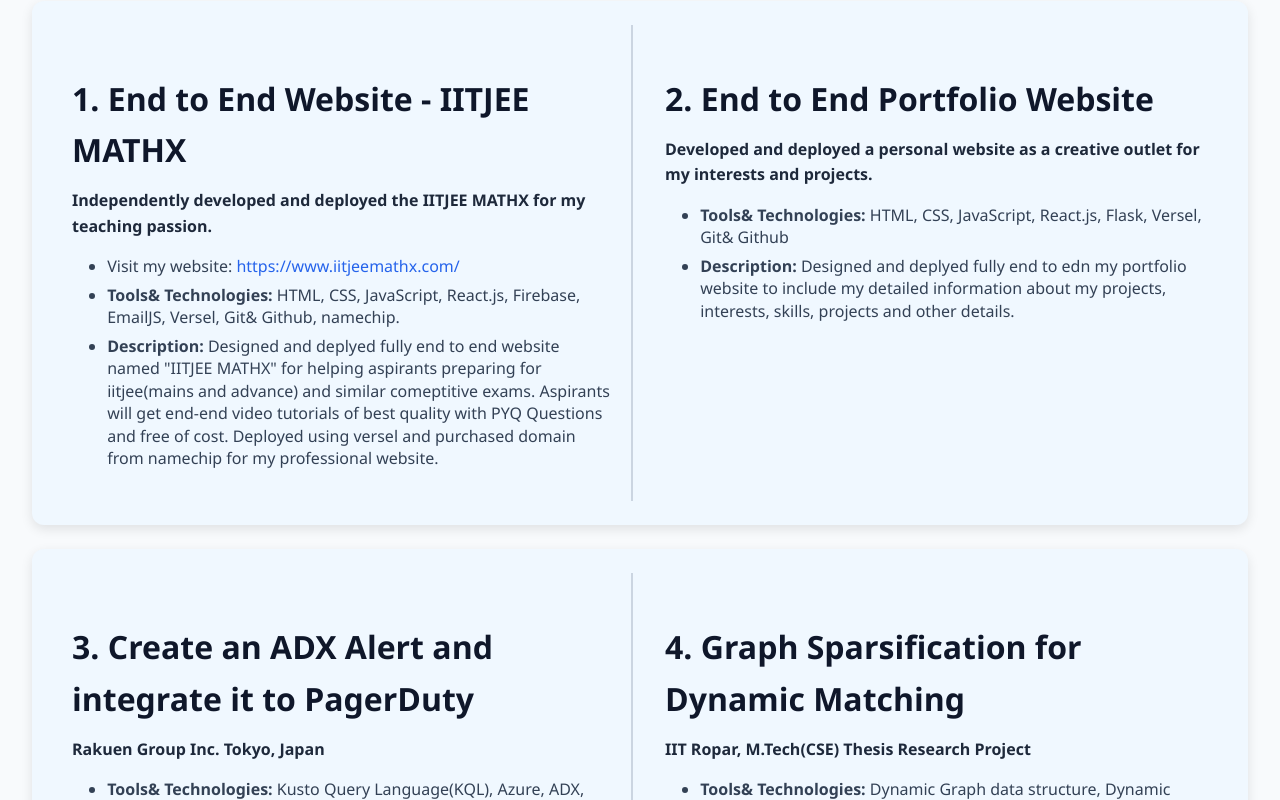
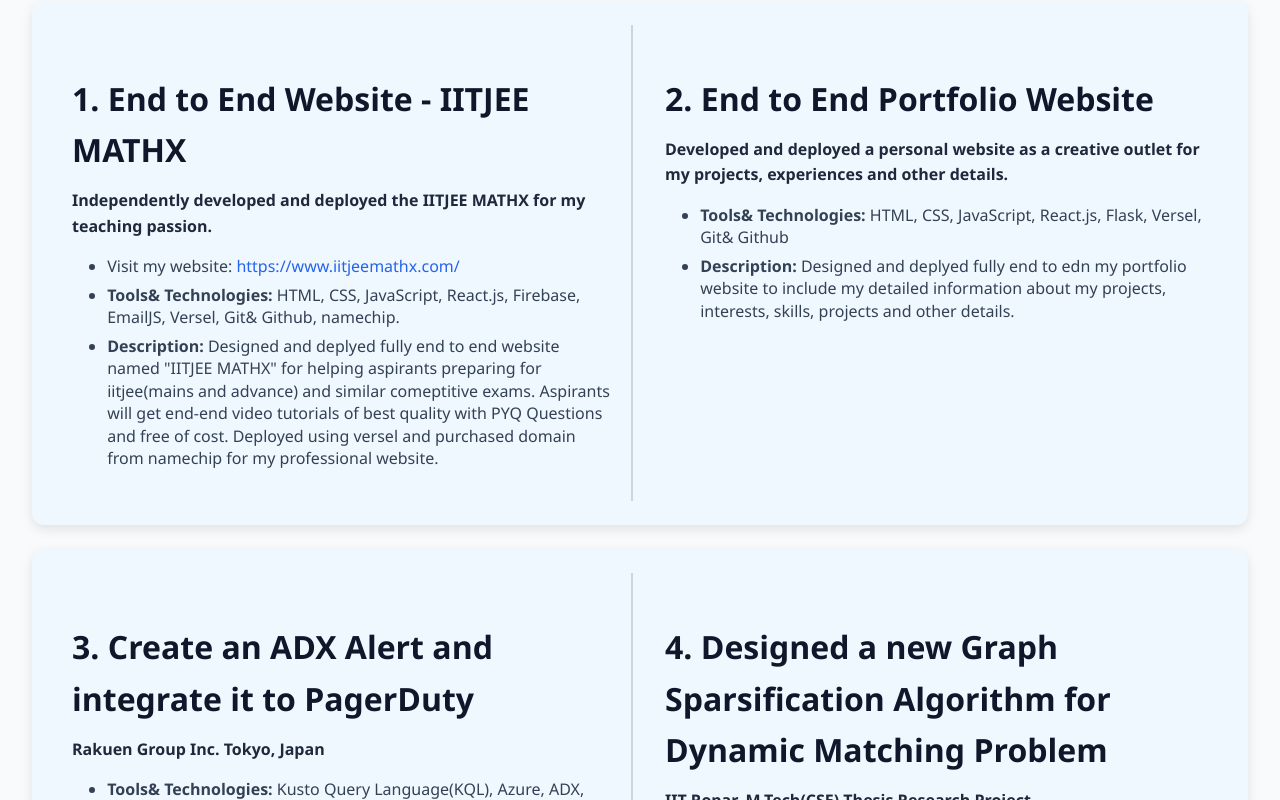
Before and after one commit to wenvhlv/wenvhlv, a React (Create React App) app: page / in a window 1280 px wide. Shown: the part 2920-3720 px from the top of the page. Built offline with nearby package versions, Linux system fonts and the light colour scheme.

Commit message:
updated thesis project heading

```diff
--- a/src/pages/Home.jsx
+++ b/src/pages/Home.jsx
@@ -177,7 +177,7 @@
           <h2>2. End to End Portfolio Website</h2>
           <h3>
             Developed and deployed a personal website as a creative outlet for my
-            interests and projects.
+            projects, experiences and other details.
           </h3>
           <ul>
             <li>
@@ -211,7 +211,7 @@
         </div>
 
         <div className="project-right">
-          <h2>4. Graph Sparsification for Dynamic Matching</h2>
+          <h2>4. Designed a new Graph Sparsification Algorithm for Dynamic Matching Problem</h2>
           <h3>IIT Ropar, M.Tech(CSE) Thesis Research Project</h3>
           <ul>
             <li>
```
